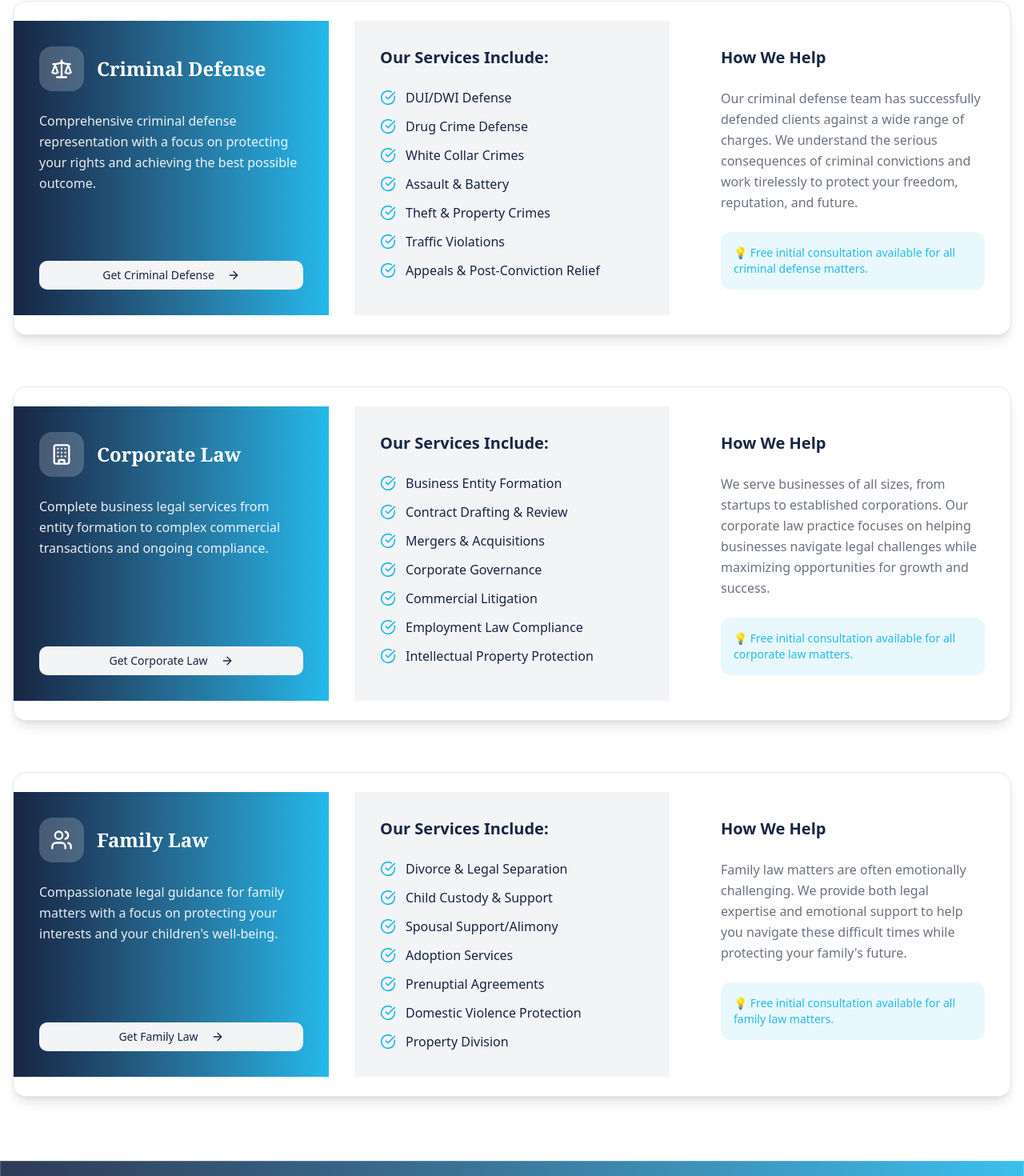
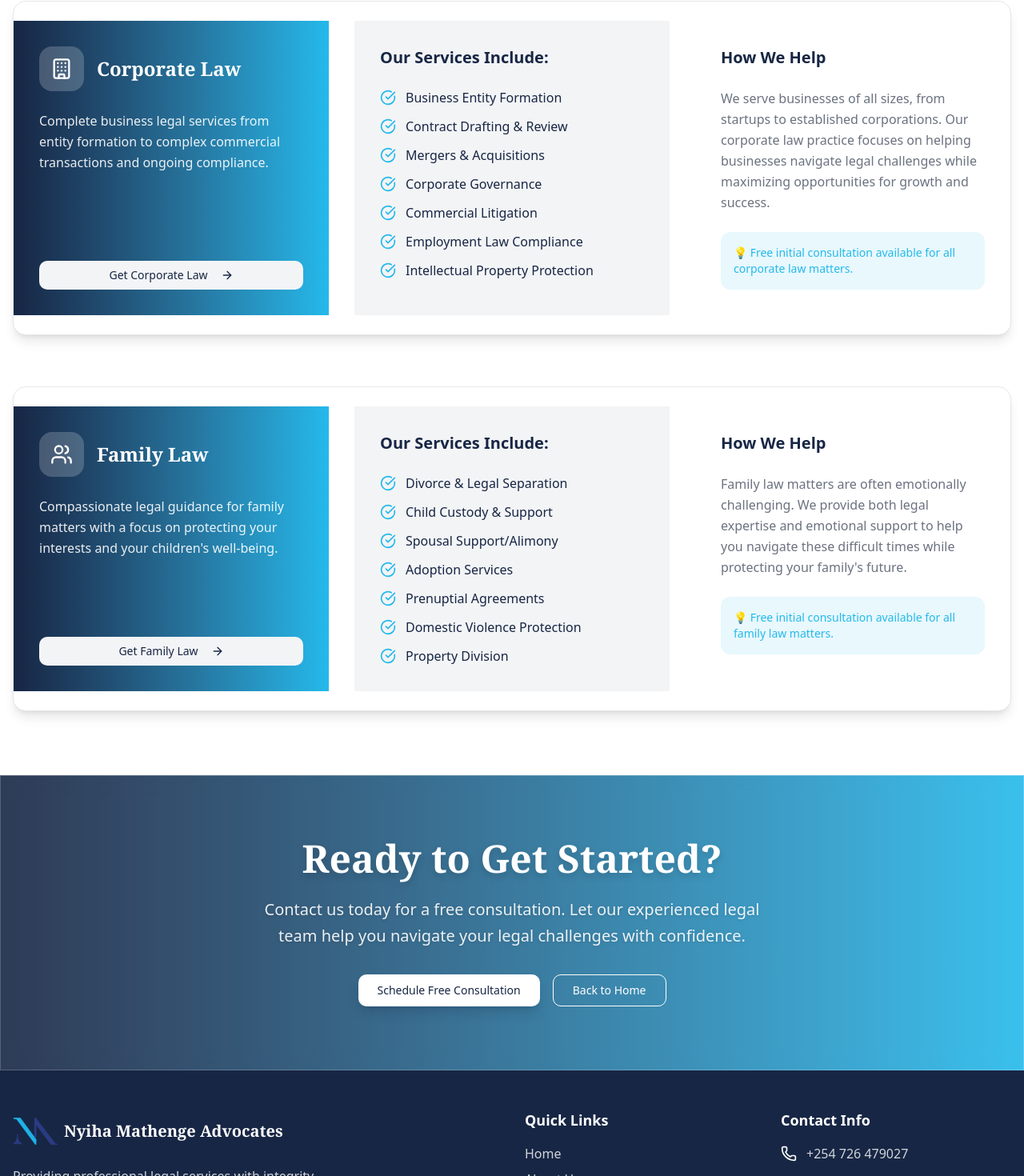
Before and after one commit to JoshMuasya/nyiha-mathenge-advocates, a Next.js app: page /practice-areas in a window 1280 px wide. Shown: the part 596-2066 px from the top of the page at 80% size. Built offline with nearby package versions, Linux system fonts and the light colour scheme.

Commit message:
Updated the About Page

```diff
--- a/src/components/About/Attorney.tsx
+++ b/src/components/About/Attorney.tsx
@@ -54,32 +54,37 @@ const Attorney = () => {
                             Nyiha Mathenge, LL.M
                         </h3>
                         <p className="text-lg text-muted-foreground mb-6 leading-relaxed">
-                            With over 15 years of experience in the legal field, John Mitchell brings a wealth
+                            With over 15 years of experience in the legal field, Nyiha Mathenge brings a wealth
                             of knowledge and expertise to Nyiha Mathenge Advocates. Nyiha has successfully represented clients in complex litigation, corporate transactions,
-                            and family law matters.
+                            and family law matters. She is also an expert in Alternative Dispute Resolution and an ardent advocate for Women Peace and Security (WPS) agenda.
                         </p>
                         <p className="text-lg text-muted-foreground mb-6 leading-relaxed">
                             Nyiha's approach to law is both strategic and compassionate, ensuring that each client
-                            receives personalized attention while benefiting from his extensive legal expertise.
-                            He is admitted to practice in multiple jurisdictions and maintains active memberships
-                            in several professional legal organizations.
+                            receives personalized attention while benefiting from her extensive legal expertise, driving impactful legal strategies at the intersection of Commercial Law, Conflict Resolution and Gender Equality.
                         </p>
+                        <h4 className="text-xl font-serif font-semibold text-primary mb-3">
+                            Qualifications
+                        </h4>
                         <div className="space-y-2">
-                            <div className="flex items-center space-x-3">
-                                <div className="w-2 h-2 bg-accent rounded-full"></div>
-                                <span className="text-foreground">N.M., Law School</span>
-                            </div>
                             <div className="flex items-center space-x-3">
                                 <div className="w-2 h-2 bg-accent rounded-full"></div>
                                 <span className="text-foreground">15+ Years Legal Experience</span>
                             </div>
                             <div className="flex items-center space-x-3">
                                 <div className="w-2 h-2 bg-accent rounded-full"></div>
-                                <span className="text-foreground">State Bar Association Member</span>
+                                <span className="text-foreground">Moi University - LLB</span>
                             </div>
                             <div className="flex items-center space-x-3">
                                 <div className="w-2 h-2 bg-accent rounded-full"></div>
-                                <span className="text-foreground">Certified in Multiple Practice Areas</span>
+                                <span className="text-foreground">Kenya School of Law - Dip KSL</span>
+                            </div>
+                            <div className="flex items-center space-x-3">
+                                <div className="w-2 h-2 bg-accent rounded-full"></div>
+                                <span className="text-foreground">University of Nairobi - LLM</span>
+                            </div>
+                            <div className="flex items-center space-x-3">
+                                <div className="w-2 h-2 bg-accent rounded-full"></div>
+                                <span className="text-foreground">CiARB - UK</span>
                             </div>
                         </div>
                     </motion.div>
--- a/src/components/About/Hero.tsx
+++ b/src/components/About/Hero.tsx
@@ -18,7 +18,7 @@ const Hero = () => {
                     </h1>
                     <p className="text-xl text-muted-foreground leading-relaxed">
                         Founded on principles of integrity, excellence, and unwavering dedication to justice,
-                        Blue Accord Law has been serving clients with distinction for over 15 years.
+                        Nyiha Mathenge Advocates has been serving clients with distinction for over 15 years.
                     </p>
                 </motion.div>
             </div>
--- a/src/components/About/Values.tsx
+++ b/src/components/About/Values.tsx
@@ -58,11 +58,11 @@ const Values = () => {
                             viewport={{ once: true }}
                         >
                             <Card className="h-full text-center hover:shadow-medium transition-all duration-300 group">
-                                <CardContent className="p-8">
+                                <CardContent className="p-8 flex flex-col items-center">
                                     <motion.div
                                         whileHover={{ scale: 1.1 }}
                                         transition={{ duration: 0.3 }}
-                                        className="w-16 h-16 bg-gradient-to-r from-primary/70 to-accent/70 backdrop-blur-md rounded-2xl
+                                        className="w-16 h-16 mx-auto bg-gradient-to-r from-primary/70 to-accent/70 backdrop-blur-md rounded-2xl
                                flex items-center justify-center mb-6 group-hover:scale-110
                                transition-transform shadow-md"
                                     >
--- a/src/components/Contact/ContactForm.tsx
+++ b/src/components/Contact/ContactForm.tsx
@@ -60,7 +60,7 @@ const ContactForm = () => {
 
   const contactInfo = [
     { icon: Phone, title: "Phone", content: "+254 726 479027", description: "Mon-Fri 9AM-6PM" },
-    { icon: Mail, title: "Email", content: "nma@gmail.com", description: "24/7 Email Support" },
+    { icon: Mail, title: "Email", content: "info@nyihamathengelaw.com", description: "24/7 Email Support" },
     { icon: MapPin, title: "Office", content: "Westlands Commercial Center", description: "Nairobi, Kenya" },
     { icon: Clock, title: "Hours", content: "Mon-Fri: 9AM-6PM", description: "Emergency calls available" },
   ]
--- a/src/components/Footer.tsx
+++ b/src/components/Footer.tsx
@@ -108,8 +108,8 @@ const Footer = () => {
                             <div className="flex items-center space-x-3">
                                 <Mail className="w-5 h-5 text-primary-light" />
                                 <Link
-                                    href="mailto:nma@gmail.com"
-                                    className="text-primary-foreground/80">nma@gmail.com
+                                    href="mailto:info@nyihamathengelaw.com"
+                                    className="text-primary-foreground/80">info@nyihamathengelaw.com
                                 </Link>
                             </div>
                             <div className="flex items-start space-x-3">
--- a/src/components/Home/PracticeArea.tsx
+++ b/src/components/Home/PracticeArea.tsx
@@ -13,13 +13,6 @@ import {
 } from "lucide-react";
 
 const practiceAreas = [
-    {
-        icon: Scale,
-        title: "Criminal Defense",
-        description:
-            "Expert defense representation for all criminal matters with a proven track record.",
-        features: ["DUI Defense", "Drug Crimes", "White Collar Crimes", "Appeals"],
-    },
     {
         icon: Building,
         title: "Corporate Law",
--- a/src/components/Practice/PracticeAreas.tsx
+++ b/src/components/Practice/PracticeAreas.tsx
@@ -39,23 +39,6 @@ const PracticeAreas = () => {
     const router = useRouter()
 
     const practiceAreas = [
-        {
-            icon: Scale,
-            title: "Criminal Defense",
-            description:
-                "Comprehensive criminal defense representation with a focus on protecting your rights and achieving the best possible outcome.",
-            services: [
-                "DUI/DWI Defense",
-                "Drug Crime Defense",
-                "White Collar Crimes",
-                "Assault & Battery",
-                "Theft & Property Crimes",
-                "Traffic Violations",
-                "Appeals & Post-Conviction Relief",
-            ],
-            details:
-                "Our criminal defense team has successfully defended clients against a wide range of charges. We understand the serious consequences of criminal convictions and work tirelessly to protect your freedom, reputation, and future.",
-        },
         {
             icon: Building,
             title: "Corporate Law",
```
